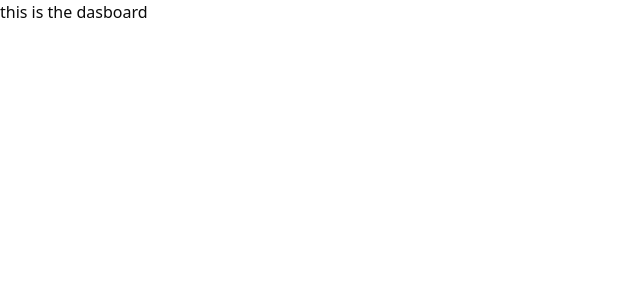
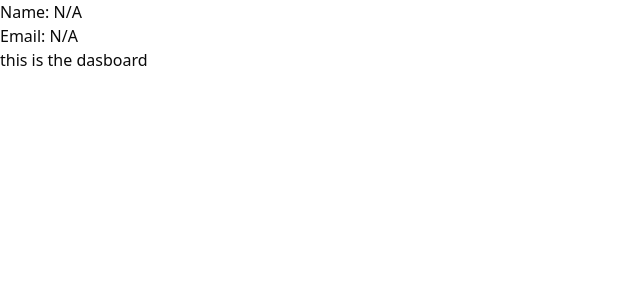
Before and after one commit to vky5/Blacktree, a Next.js app in the folder apps/web/: page /dashboard in a window 1280 px wide. Shown: the top 300 px of the page, without its empty margins (0-640 px from the left). Built offline with nearby package versions, Linux system fonts and the light colour scheme; no server answers.

Commit message:
restricted all routes to unlogged user

```diff
--- a/apps/web/src/app/dashboard/page.tsx
+++ b/apps/web/src/app/dashboard/page.tsx
@@ -1,14 +1,27 @@
 'use client';
-import React, { useEffect } from 'react'
+import React from 'react'
 import { useSyncUser } from '@/utils/clerk/userSync';
+import { useUser } from '@clerk/nextjs';
 
 export default function page() {
   useSyncUser();
+  const { user, isLoaded } = useUser();
 
+  if (!isLoaded) {
+    return <div>Loading...</div>;
+  }
 
   return (
     <div>
-      this is the dasboard
+      <div>
+        Name: {user?.fullName || 'N/A'}
+      </div>
+      <div>
+        Email: {user?.primaryEmailAddress?.emailAddress || 'N/A'}
+      </div>
+      <div>
+        this is the dasboard
+      </div>
     </div>
   )
 }
--- a/apps/web/src/middleware.ts
+++ b/apps/web/src/middleware.ts
@@ -1,6 +1,18 @@
-import { clerkMiddleware } from '@clerk/nextjs/server';
+import { clerkMiddleware, createRouteMatcher } from '@clerk/nextjs/server';
+import { NextResponse } from 'next/server';
 
-export default clerkMiddleware();
+const isPublicRoute = createRouteMatcher(['/auth(.*)', '/', '/sso-callback']);
+
+export default clerkMiddleware(async (auth, req) => {
+  const { userId } = await auth();
+
+  if (!userId && !isPublicRoute(req)) {
+    const signUpUrl = new URL('/auth/signup', req.url);
+    return NextResponse.redirect(signUpUrl);
+  }
+
+  return NextResponse.next();
+});
 
 export const config = {
   matcher: [
--- a/apps/web/src/utils/clerk/userSync.tsx
+++ b/apps/web/src/utils/clerk/userSync.tsx
@@ -9,7 +9,17 @@ export const useSyncUser = () => {
   useEffect(() => {
     const sync = async () => {
       if (!user) return;
-      const dbObj  = {
+
+      // defining the type of db user
+      type DbUser = {
+        email: string;
+        firstName: string | null;
+        lastName: string | null;
+        clerkId: string;
+        imgUrl?: string;
+      };
+
+      const dbObj: DbUser = {
         email: user.emailAddresses[0].emailAddress,
         firstName: user.firstName,
         lastName: user.lastName,
```
